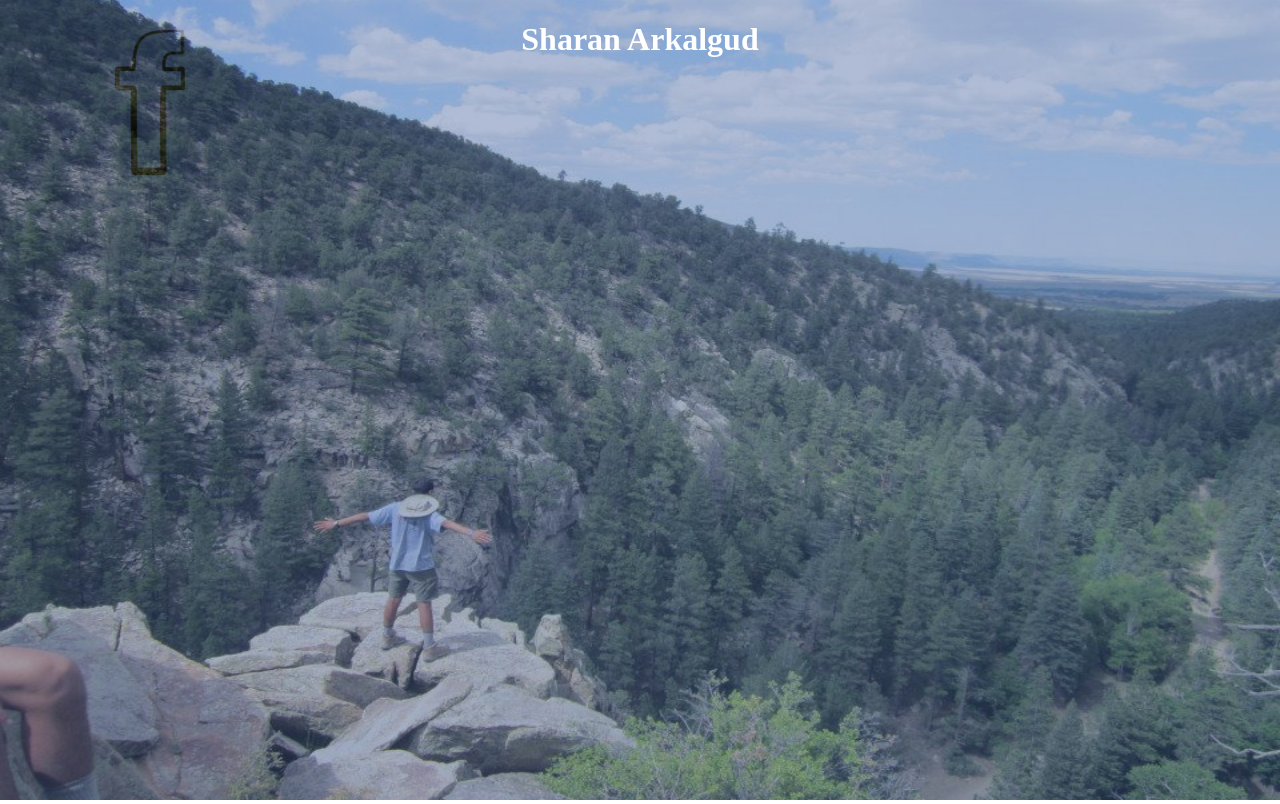
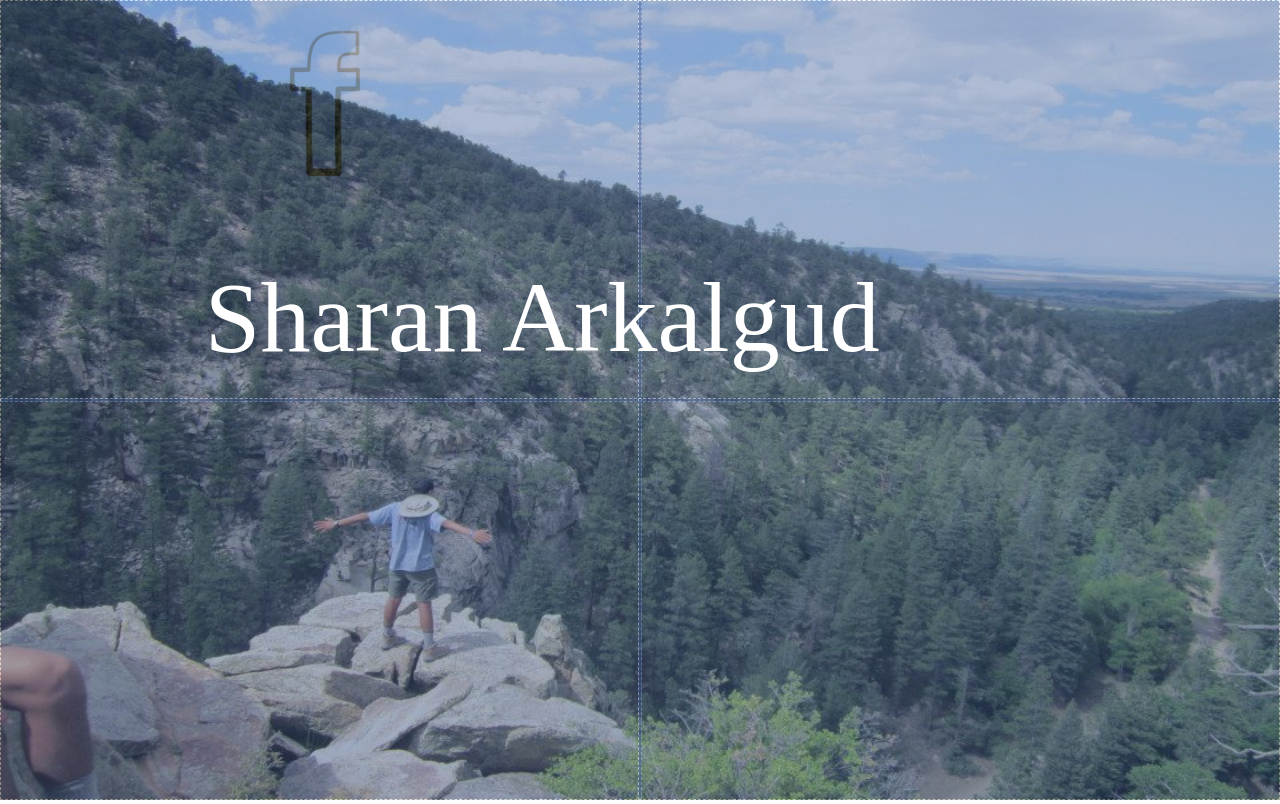
Before and after one commit to Sharkalgud/MyWebsite, a plain HTML site: page main.html in a window 1280 px wide. Drawn offline with Linux system fonts and the light colour scheme.

Commit message:
centered text and images in divs

```diff
--- a/main.css
+++ b/main.css
@@ -1,10 +1,11 @@
-h1{
+p{
 	text-align:center;
 	/*line-height: 20em;*/
 	color: white;
 	font-family: Copperplate Gothic Light;
 	vertical-align: middle;
 	position:relative;
+	font-size: 100px;
 }
 body{
 	/*background-color: pink;*/
@@ -17,11 +18,13 @@ body{
 	/*border: -1em -1em -1em -1em;*/
 }
 .head{
-	position: relative;
+	position: absolute;
 	margin-right: auto;
 	margin-left: auto;
+	left:16%;
+	top:20%;
 	z-index:300;
-	vertical-align: middle;
+	/*vertical-align: middle;*/
 }
 .background img{
 	position:relative;
@@ -47,7 +50,7 @@ body{
 	opacity: 0.4;
 	filter: alpha(opacity=40);
 	background-color: #3B5998;
-	/*border: 1px dashed white;*/
+	border: 1px dashed white;
 }
 #facebook{
 	/*background-color: #3B5998; */
@@ -70,9 +73,10 @@ body{
 	right:0;
 }
 #facebook img{
+	position: absolute;
 	width: 200px;
 	height:200px;
-	margin-left: 50px;
+	left: 35%;
 }
 
 /*div{
--- a/main.html
+++ b/main.html
@@ -9,7 +9,7 @@
 <body>
 	<!-- <img src="Background.jpg"/> -->
 	<div class="head">
-		<h1>Sharan Arkalgud</h1>
+		<p>Sharan Arkalgud</p>
 	</div>
 	<div class="background">
 		<img src="Background.jpg"/>
```
